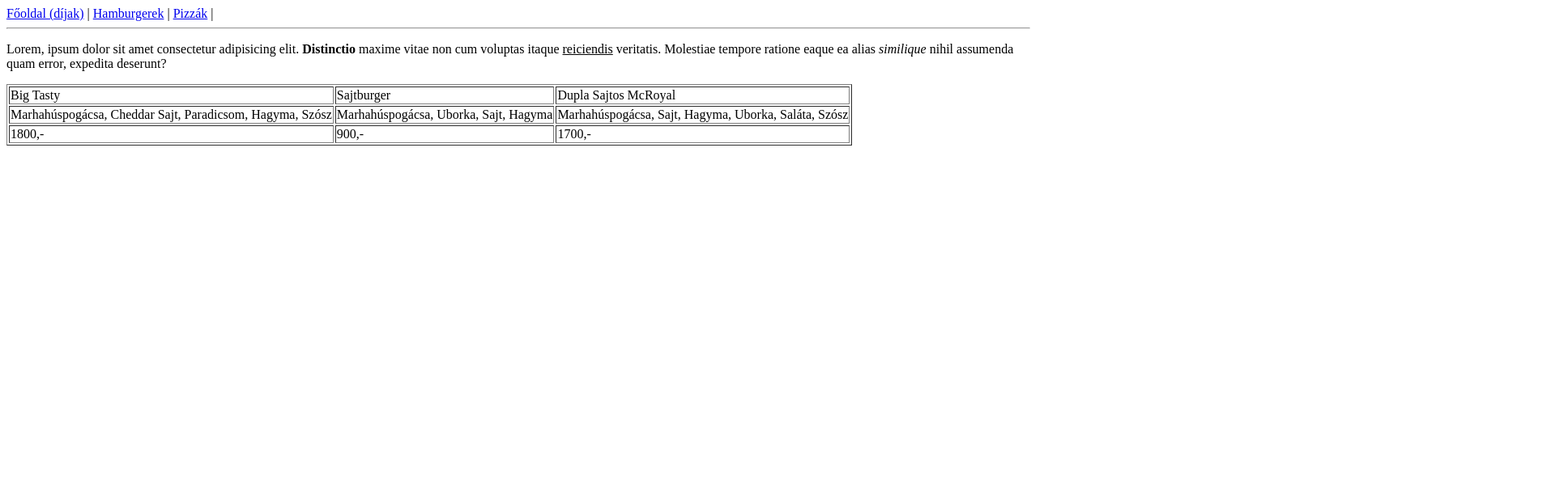
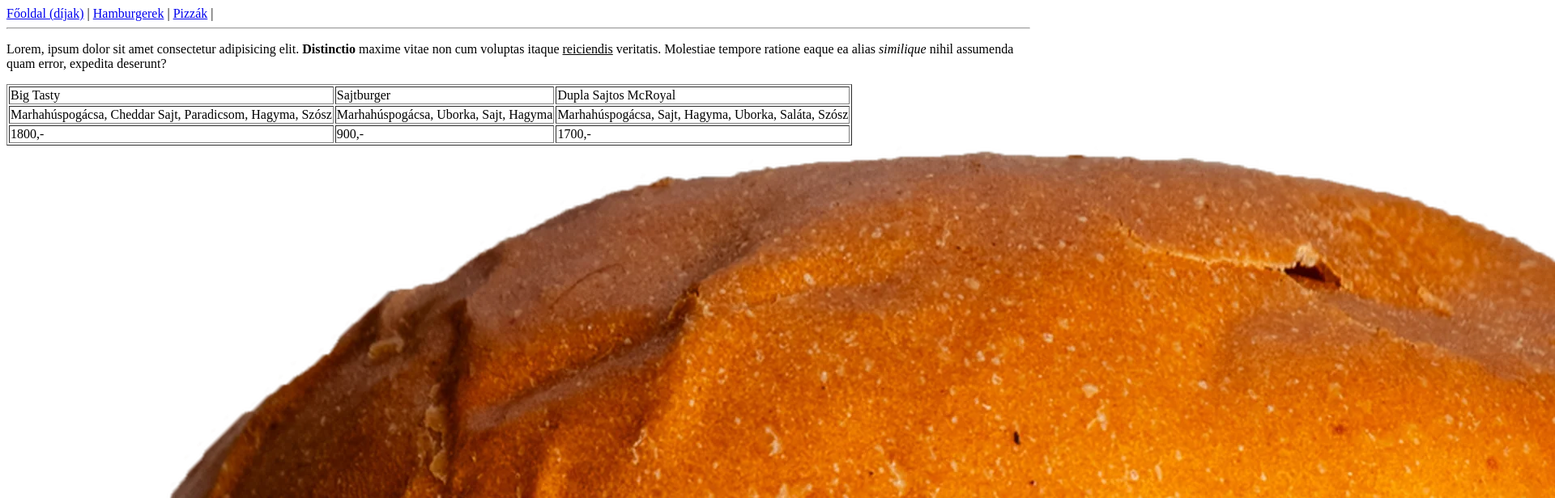
Before and after one commit to szabi180/etterem, a plain HTML site: page hamburgerek.html in a window 1280 px wide. Shown: the top 616 px of the page at 81% size, 1920 px wide, since content can reach past the window. Drawn offline with Linux system fonts and the light colour scheme.

Commit message:
kép beszúrva

```diff
--- a/hamburgerek.html
+++ b/hamburgerek.html
@@ -32,6 +32,8 @@
 	</tr>
 
 </table>
+
+<img src="./img/hamburger.webp" alt="hamburger">
 </body>
 
 </html>
```
